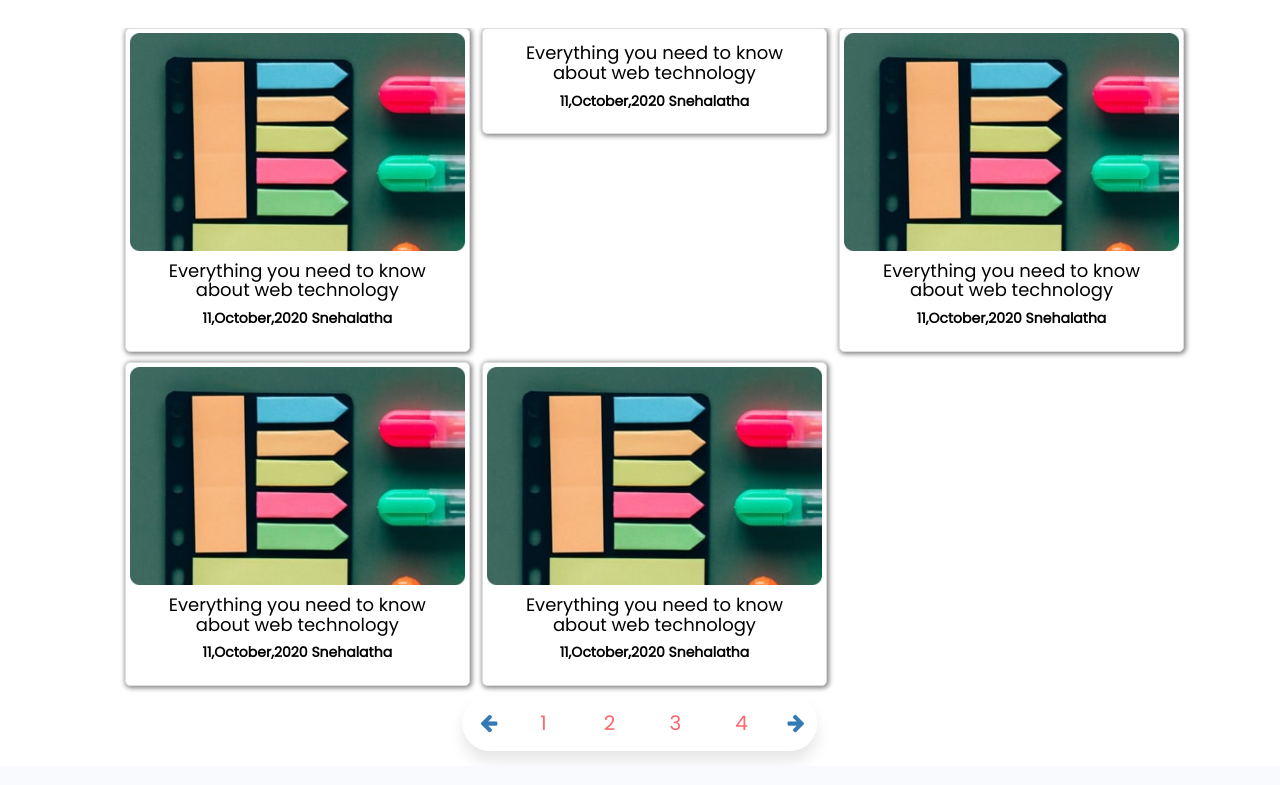
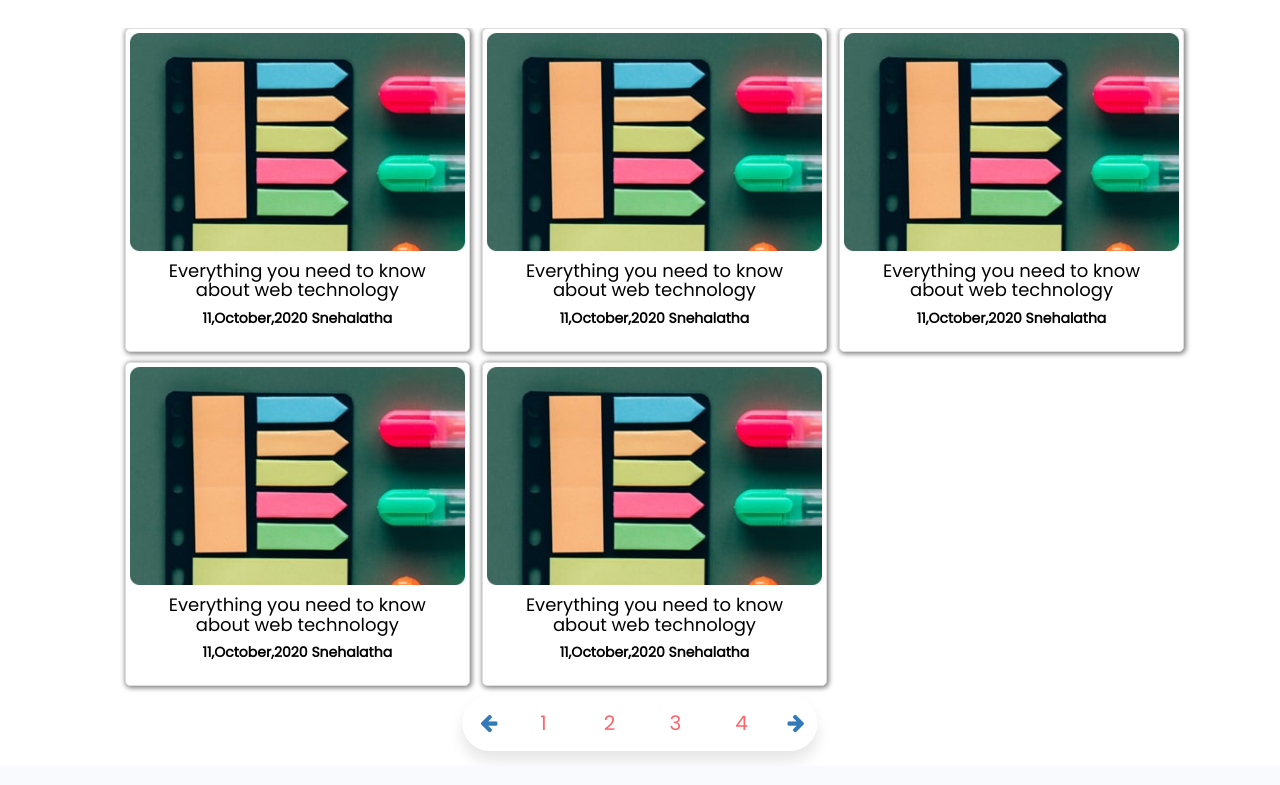
Before and after one commit to varun123-byte/varunn-mainn, a plain HTML site: page articles.html in a window 1280 px wide. Shown: the part 852-1637 px from the top of the page. Drawn offline with nearby package versions, Linux system fonts and the light colour scheme; a web font is replaced by a local one.

Commit message:
changes in articles

```diff
--- a/articles.html
+++ b/articles.html
@@ -73,7 +73,7 @@
        <div class="container111">
             <div class="items111">
                 <a href="#" >
-                    <img src="Project-1.jpg" alt="" class="thumbnail111">
+                    <img src="project-1.jpg" alt="" class="thumbnail111">
                     <div class="caption111">
                       <h4>Everything you need to know about web technology</h4>
                       <p>11,October,2020 Snehalatha</p>
@@ -82,7 +82,7 @@
             </div>
             <div class="items111">
                 <a href="#" >
-                    <img src="Proect-1.jpg" alt="" class="thumbnail111">
+                    <img src="project-1.jpg" alt="" class="thumbnail111">
                     <div class="caption111">
                         <h4>Everything you need to know about web technology</h4>
                         <p>11,October,2020 Snehalatha</p>
@@ -91,7 +91,7 @@
             </div>
             <div class="items111">
                 <a href="" >
-                    <img src="Project-1.jpg" alt="" class="thumbnail111">
+                    <img src="project-1.jpg" alt="" class="thumbnail111">
                     <div class="caption111">
                       <h4>Everything you need to know about web technology</h4>
                         <p>11,October,2020 Snehalatha</p>
@@ -101,7 +101,7 @@
             <br><br><br>
             <div class="items111">
               <a href="" >
-                  <img src="Project-1.jpg" alt="" class="thumbnail111">
+                  <img src="project-1.jpg" alt="" class="thumbnail111">
                   <div class="caption111">
                     <h4>Everything you need to know about web technology</h4>
                     <p>11,October,2020 Snehalatha</p>
@@ -110,7 +110,7 @@
           </div>
           <div class="items111">
             <a href="" >
-                <img src="Project-1.jpg" alt="" class="thumbnail111">
+                <img src="project-1.jpg" alt="" class="thumbnail111">
                 <div class="caption111">
                   <h4>Everything you need to know about web technology</h4>
                   <p>11,October,2020 Snehalatha</p>
```
